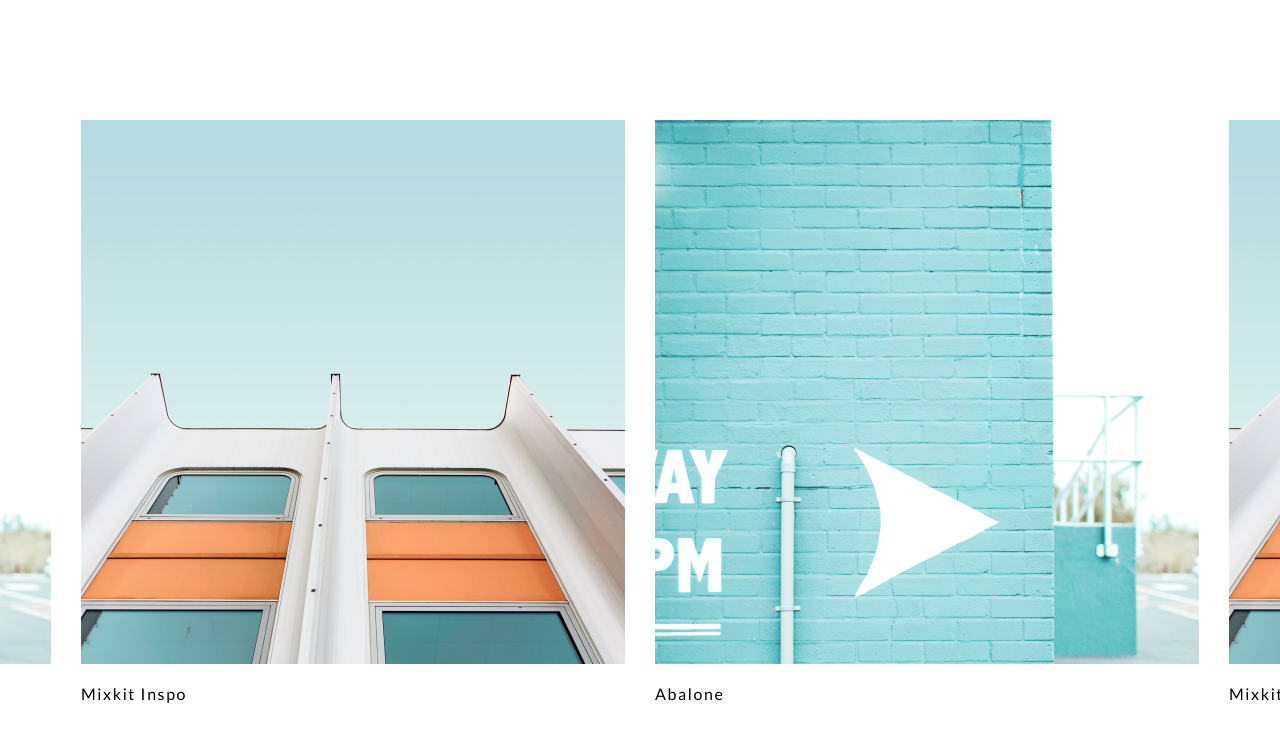
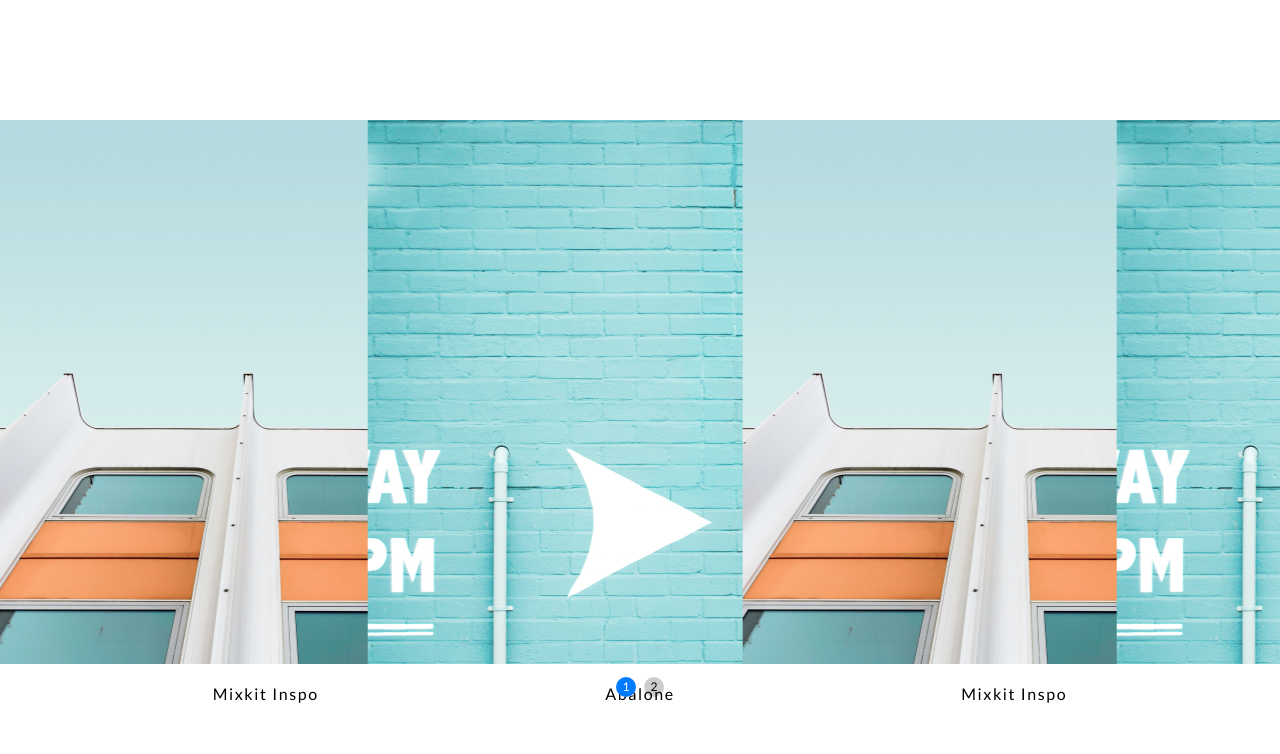
Before and after one commit to RuslanBaldin/first_project, a website: page src/index.html in a window 1280 px wide. Shown: the part 380-1134 px from the top of the page. Drawn offline with nearby package versions, Linux system fonts and the light colour scheme; files that its build step writes are made by us from their sources; files whose address does not match are found by name.

Commit message:
slidermySwiper

```diff
--- a/src/assets/sass/pages/home.scss
+++ b/src/assets/sass/pages/home.scss
@@ -10,7 +10,66 @@
             max-width: 709px;
         }
     }
-    .slider{
+/*     .swiper {
+        width: 100%;
+        height: 100%;
+      } */
+
+      .swiper-slide {
+        text-align: center;
+        font-size: 18px;
+        background: #fff;
+
+        /* Center slide text vertically */
+        display: -webkit-box;
+        display: -ms-flexbox;
+        display: -webkit-flex;
+        display: flex;
+        flex-direction: column;
+        -webkit-box-pack: center;
+        -ms-flex-pack: center;
+        -webkit-justify-content: center;
+        justify-content: center;
+        -webkit-box-align: center;
+        -ms-flex-align: center;
+        -webkit-align-items: center;
+        align-items: center;
+      }
+
+/*         .swiper-slide img {
+        display: block;
+        width: 100%;
+        height: 100%;
+        object-fit: cover;
+      }   */
+
+      .swiper-pagination-bullet {
+        width: 20px;
+        height: 20px;
+        text-align: center;
+        line-height: 20px;
+        font-size: 12px;
+        color: #000;
+        opacity: 1;
+        background: rgba(0, 0, 0, 0.2);
+
+      }
+
+      .swiper-pagination-bullet-active {
+        color: #fff;
+        background: #007aff;
+      }
+      .slider{
+        &__cart-image{
+            width: 544px;
+            margin-bottom: 16px;
+            @media (max-width: $tablet) {
+                max-width: 257px;
+            }
+        }
+      }
+
+    /* .slider{
         display: flex;
         gap:30px;
         overflow: scroll;
@@ -33,12 +92,13 @@
                 max-width: 257px;
             }
         }
-    }
+    } */
     .info{
         &__container{
             display: flex;
             gap: 210px;
             margin-bottom: 128px;
+            margin-top: 50px;
             @media (max-width: $tablet) {
                 flex-direction: column;
                 gap: 48px;
--- a/src/index.html
+++ b/src/index.html
@@ -8,6 +8,9 @@
     <title>Document</title>
     <!--Шлях до css це відносний шлях не залежить ввід папки-->
     <link rel="stylesheet" href="@@webRoot/bundle.min.css">
+
+    <!-- Link Swiper's CSS -->
+  <link rel="stylesheet" href="https://cdn.jsdelivr.net/npm/swiper@8/swiper-bundle.min.css" />
 </head>
 
 <body>
@@ -57,25 +60,28 @@
             </section>
         <!--home-title end-->
 
-        <!--slider end-->
-            <section class="slider">
-                <div class="slider__cart">
+        <!--slider-->
+        <div class="swiper mySwiper">
+            <div class="swiper-wrapper">
+              <div class="swiper-slide">
                 <img class="slider__cart-image" src="./img/home-img03.jpg" alt="">
                 <p class="h6 slider__cart-text">Abalone</p>
               </div>
-                <div class="slider__cart">
+              <div class="swiper-slide">
                 <img class="slider__cart-image" src="./img/home-img02.jpg" alt="">
                 <p class="h6 slider__cart-text">Mixkit Inspo</p>
               </div>
-                <div class="slider__cart">
+              <div class="swiper-slide">
                 <img class="slider__cart-image" src="./img/home-img03.jpg" alt="">
                 <p class="h6 slider__cart-text">Abalone</p>
               </div>
-                <div class="slider__cart">
+              <div class="swiper-slide">
                 <img class="slider__cart-image" src="./img/home-img02.jpg" alt="">
                 <p class="h6 slider__cart-text">Mixkit Inspo</p>
               </div>
-            </section>
+            </div>
+            <div class="swiper-pagination"></div>
+          </div>
             <!--slider end-->
 
             <!--info-->
@@ -197,6 +203,28 @@
     <!--Обовязково додавати потрібно для JS -->
     <script> var exports = {}; </script>
     <script src="@@webRoot/js/index.js"></script>
+
+     <!-- Swiper JS -->
+  <script src="https://cdn.jsdelivr.net/npm/swiper@8/swiper-bundle.min.js"></script>
+
+  <!-- Initialize Swiper -->
+  <script>
+    let swiper = new Swiper(".mySwiper", {
+        slidesPerView: 3.5,
+      spaceBetween: 30,
+      slidesPerGroup: 2,
+      loop: true,
+      centeredSlides: true,
+      loopFillGroupWithBlank: true,
+      pagination: {
+        el: ".swiper-pagination",
+        clickable: true,
+        renderBullet: function (index, className) {
+          return '<span class="' + className + '">' + (index + 1) + "</span>";
+        },
+      },
+    });
+  </script>
 </body>
 
 </html>
```
Also changed, not shown: src/assets/sass/pages/works01.scss (+6 -2 lines), src/pages/contact.html (+6 -6 lines), src/pages/pages-works/works01.html (+13 -9 lines), src/pages/works.html (+9 -9 lines), src/assets/js/index.js (line endings or trailing spaces). Lines whose indentation alone changed are shown as unchanged.
